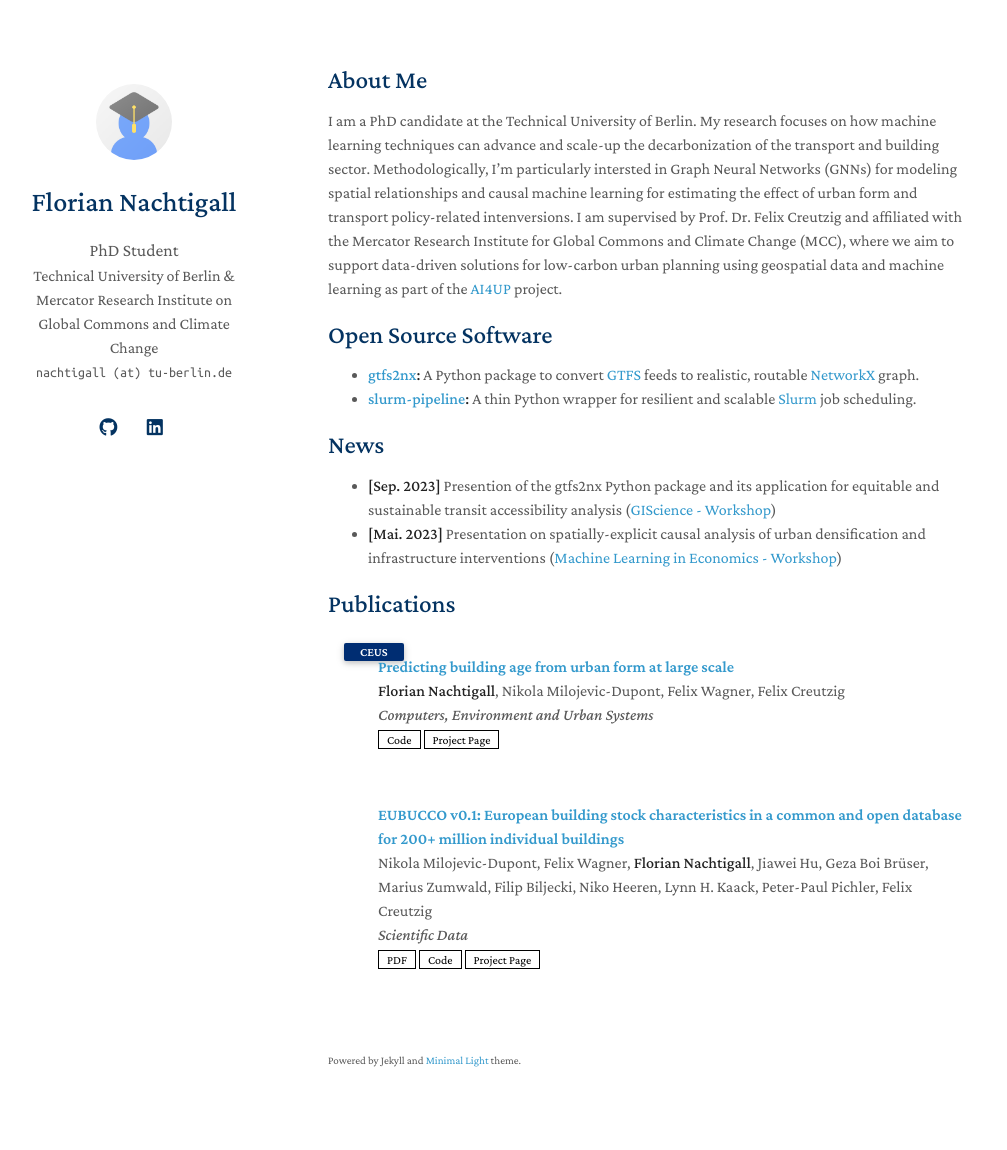
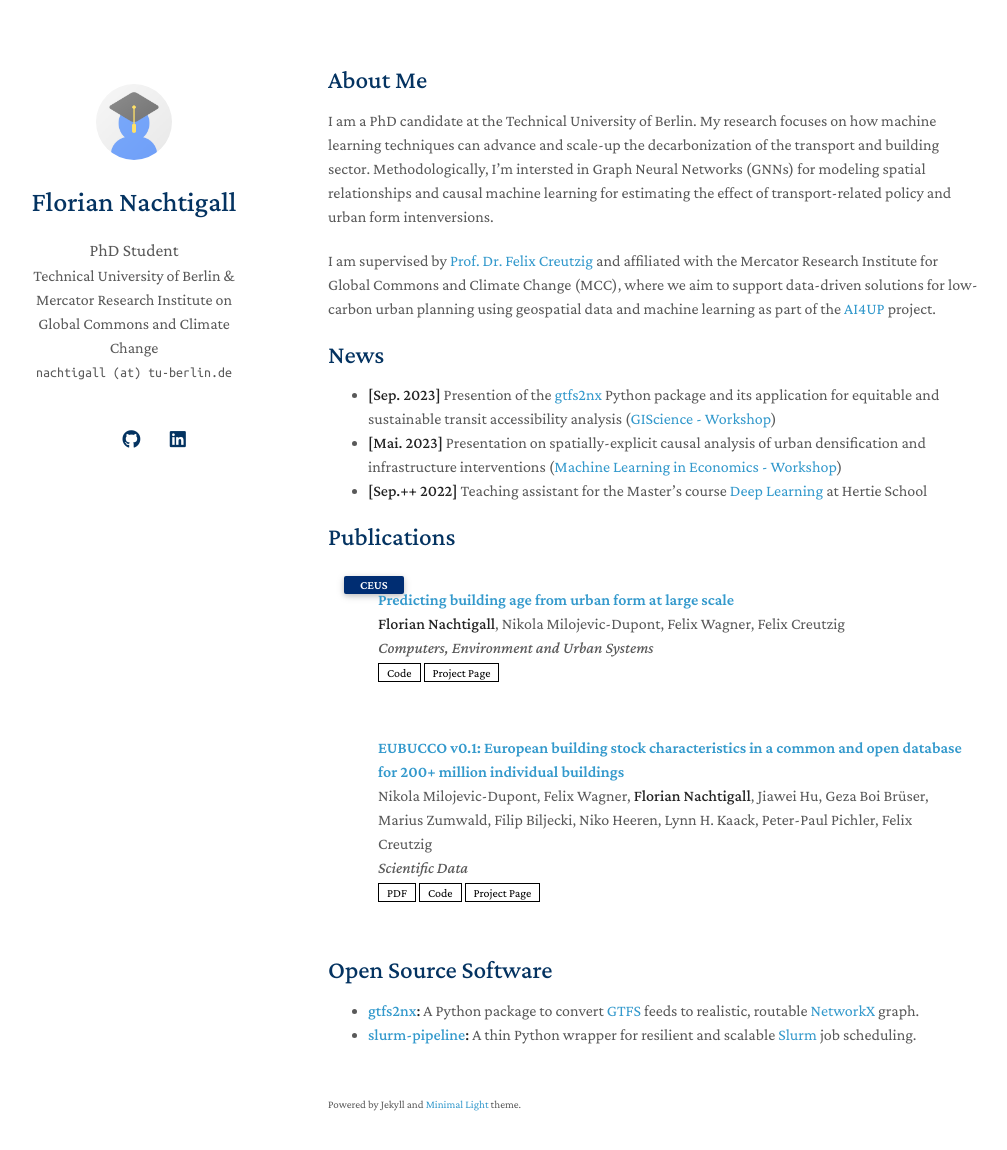
Before and after one commit to FlorianNachtigall/floriannachtigall.github.io, a Jekyll site: the page built from index.md, in a window 1280 px wide and 1185 px high. Shown: the top 1150 px of the window, without its empty margins (142-1149 px from the left). Built offline with Jekyll 4.4.1, drawn with Linux system fonts in a browser that asks for light colours; nearby versions of some CDN libraries; a style sheet for code colours, icons or effects is not loaded; our own code applies the rules of GitHub Pages for plain Markdown files; some of the changed lines change nothing that is shown.

Commit message:
Update bio & add TA job

```diff
--- a/_config.yml
+++ b/_config.yml
@@ -11,8 +11,7 @@ description: The Minimal Light is a simple and elegant jekyll theme for academic
 canonical: https://minimal-light-theme.yliu.me/
 
 # Links
-# If you don't need one of them, you may delete the corresponding line.
-# google_scholar: https://scholar.google.com/
+google_scholar: https://scholar.google.ch/citations?user=C3bk5RoAAAAJ
 # cv_link: assets/files/curriculum_vitae.pdf
 github_link: https://github.com/FlorianNachtigall
 linkedin: https://www.linkedin.com/in/floriannachtigall
--- a/index.md
+++ b/index.md
@@ -4,8 +4,23 @@ layout: homepage
 
 ## About Me
 
-I am a PhD candidate at the Technical University of Berlin. My research focuses on how machine learning techniques can advance and scale-up the decarbonization of the transport and building sector. Methodologically, I'm particularly intersted in Graph Neural Networks (GNNs) for modeling spatial relationships and causal machine learning for estimating the effect of urban form and transport policy-related intenversions.
-I am supervised by Prof. Dr. Felix Creutzig and affiliated with the Mercator Research Institute for Global Commons and Climate Change (MCC), where we aim to support data-driven solutions for low-carbon urban planning using geospatial data and machine learning as part of the [AI4UP](https://www.mcc-berlin.net/forschung/arbeitsgruppen/landnutzung-infrastruktur-und-transport/ai4up.html) project.
+I am a PhD candidate at the Technical University of Berlin. My research focuses on how machine learning techniques can advance and scale-up the decarbonization of the transport and building sector. Methodologically, I'm intersted in Graph Neural Networks (GNNs) for modeling spatial relationships and causal machine learning for estimating the effect of transport-related policy and urban form intenversions.
+
+I am supervised by [Prof. Dr. Felix Creutzig](https://www.mcc-berlin.net/en/about/team/creutzig-felix.html) and affiliated with the Mercator Research Institute for Global Commons and Climate Change (MCC), where we aim to support data-driven solutions for low-carbon urban planning using geospatial data and machine learning as part of the [AI4UP](https://www.mcc-berlin.net/forschung/arbeitsgruppen/landnutzung-infrastruktur-und-transport/ai4up.html) project.
+
+<!-- ## Research Interests
+
+- **Computer Vision:** image recognition, image generation, video captioning
+- **Machine Learning:** meta-learning, incremental learning, transfer learning -->
+
+
+## News
+
+- **[Sep. 2023]** Presention of the [gtfs2nx](https://github.com/ai4up/gtfs2nx) Python package and its application for equitable and sustainable transit accessibility analysis ([GIScience - Workshop](https://otesama2023.readthedocs.io/en/latest/))
+- **[Mai. 2023]** Presentation on spatially-explicit causal analysis of urban densification and infrastructure interventions ([Machine Learning in Economics - Workshop](https://smaxand.github.io/CfP_MLEconomics2.pdf))
+- **[Sep.++ 2022]** Teaching assistant for the Master's course [Deep Learning](https://www.hertie-school.org/en/study/course-catalogue/course/course/deep-learning) at Hertie School
+
+{% include_relative _includes/publications.md %}
 
 
 ## Open Source Software
@@ -13,16 +28,5 @@ I am supervised by Prof. Dr. Felix Creutzig and affiliated with the Mercator Res
 - **[gtfs2nx](https://github.com/ai4up/gtfs2nx):** A Python package to convert [GTFS](https://developers.google.com/transit/gtfs/) feeds to realistic, routable [NetworkX](https://github.com/networkx/networkx) graph.
 - **[slurm-pipeline](https://github.com/ai4up/slurm-pipeline):** A thin Python wrapper for resilient and scalable [Slurm](https://slurm.schedmd.com/documentation.html) job scheduling.
 
-<!-- ## Research Interests
-
-- **Computer Vision:** image recognition, image generation, video captioning
-- **Machine Learning:** meta-learning, incremental learning, transfer learning -->
-
-## News
-
-- **[Sep. 2023]** Presention of the gtfs2nx Python package and its application for equitable and sustainable transit accessibility analysis ([GIScience - Workshop](https://otesama2023.readthedocs.io/en/latest/))
-- **[Mai. 2023]** Presentation on spatially-explicit causal analysis of urban densification and infrastructure interventions ([Machine Learning in Economics - Workshop](https://smaxand.github.io/CfP_MLEconomics2.pdf))
-
-{% include_relative _includes/publications.md %}
 
 <!-- {% include_relative _includes/services.md %} -->
```
